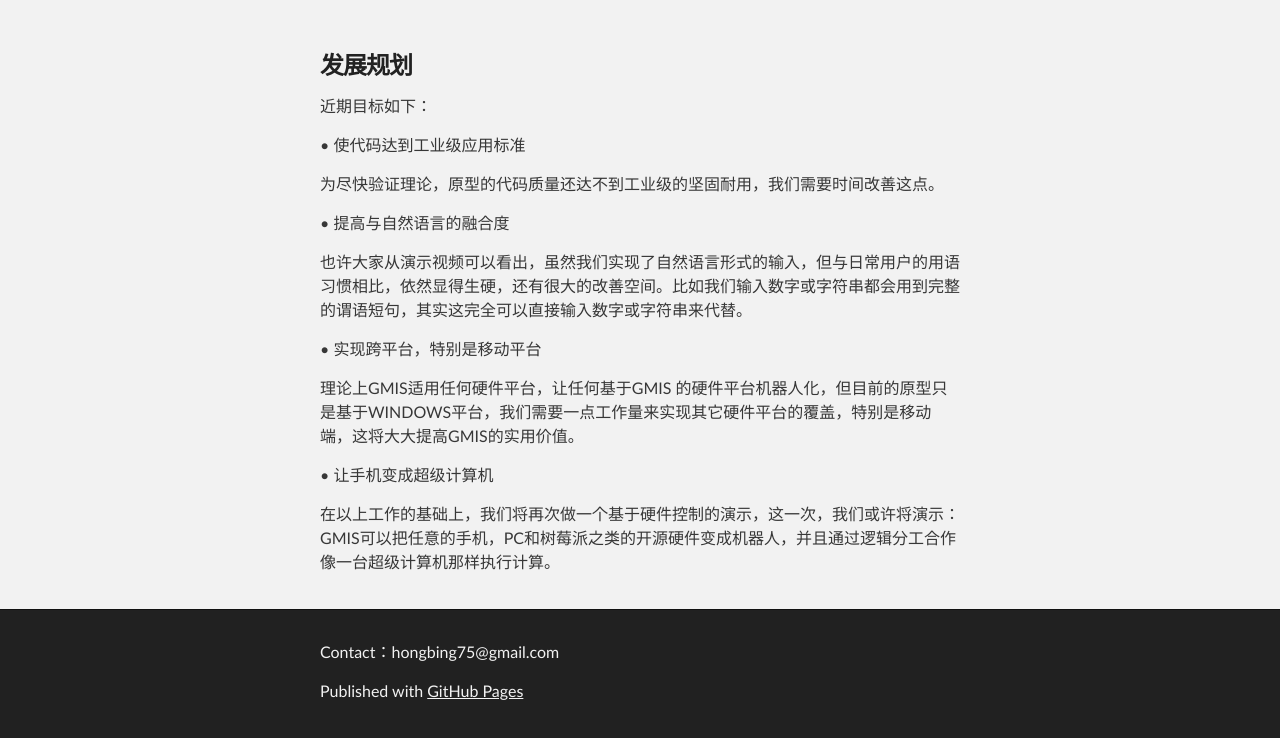
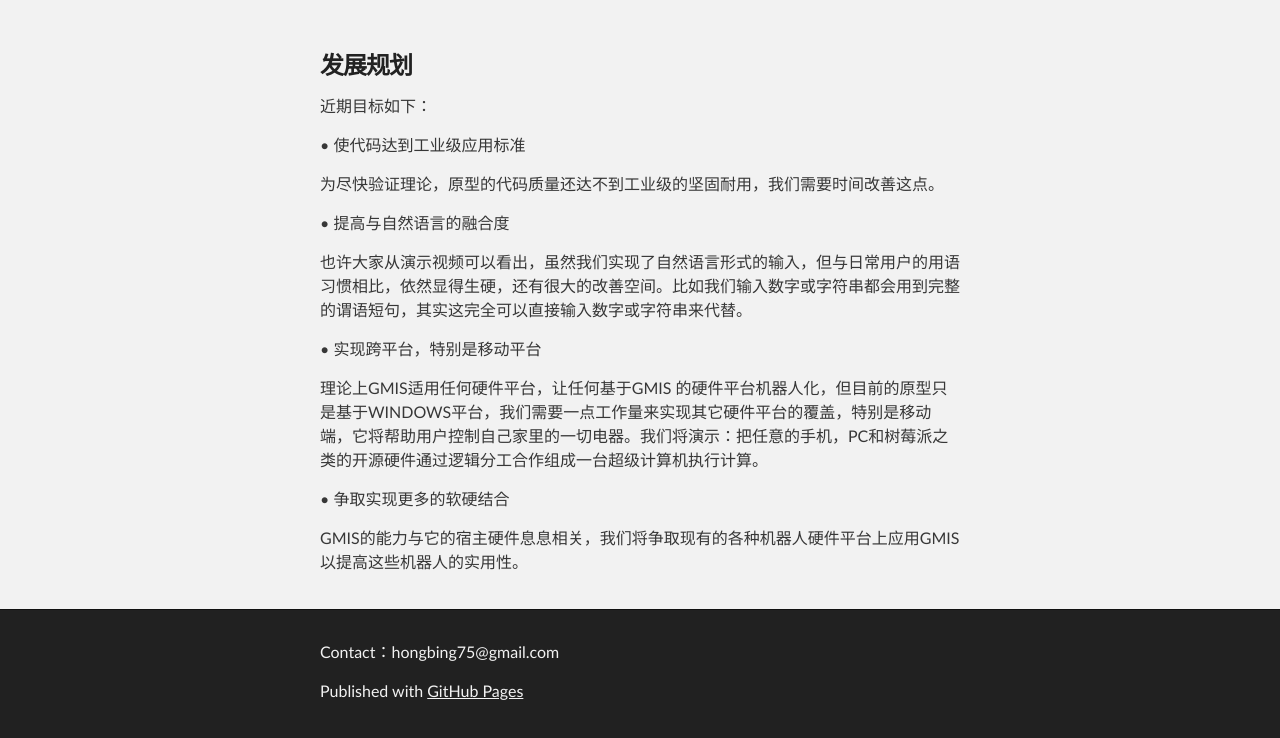
Before and after one commit to GMIS/gmis.github.io, a plain HTML site: page gmis_todo_cn.html in a window 1280 px wide. Shown: the part 206-944 px from the top of the page. Drawn offline with Linux system fonts and the light colour scheme.

Commit message:
Chinese version update 0.3.3
revise todo_cn.html

```diff
--- a/gmis_todo_cn.html
+++ b/gmis_todo_cn.html
@@ -35,9 +35,10 @@
 	<p>• 提高与自然语言的融合度</p>
 	<p>也许大家从演示视频可以看出，虽然我们实现了自然语言形式的输入，但与日常用户的用语习惯相比，依然显得生硬，还有很大的改善空间。比如我们输入数字或字符串都会用到完整的谓语短句，其实这完全可以直接输入数字或字符串来代替。</p>
 	<p>• 实现跨平台，特别是移动平台</p>
-	<p>理论上GMIS适用任何硬件平台，让任何基于GMIS 的硬件平台机器人化，但目前的原型只是基于WINDOWS平台，我们需要一点工作量来实现其它硬件平台的覆盖，特别是移动端，这将大大提高GMIS的实用价值。</p>
-	<p>• 让手机变成超级计算机</p>
-	<p>在以上工作的基础上，我们将再次做一个基于硬件控制的演示，这一次，我们或许将演示：GMIS可以把任意的手机，PC和树莓派之类的开源硬件变成机器人，并且通过逻辑分工合作像一台超级计算机那样执行计算。</p>
+	<p>理论上GMIS适用任何硬件平台，让任何基于GMIS 的硬件平台机器人化，但目前的原型只是基于WINDOWS平台，我们需要一点工作量来实现其它硬件平台的覆盖，特别是移动端，它将帮助用户控制自己家里的一切电器。我们将演示：把任意的手机，PC和树莓派之类的开源硬件通过逻辑分工合作组成一台超级计算机执行计算。</p>
+	<p>• 争取实现更多的软硬结合</p>
+	<p>GMIS的能力与它的宿主硬件息息相关，我们将争取现有的各种机器人硬件平台上应用GMIS以提高这些机器人的实用性。</p>
+
 
 
 </section>
```
